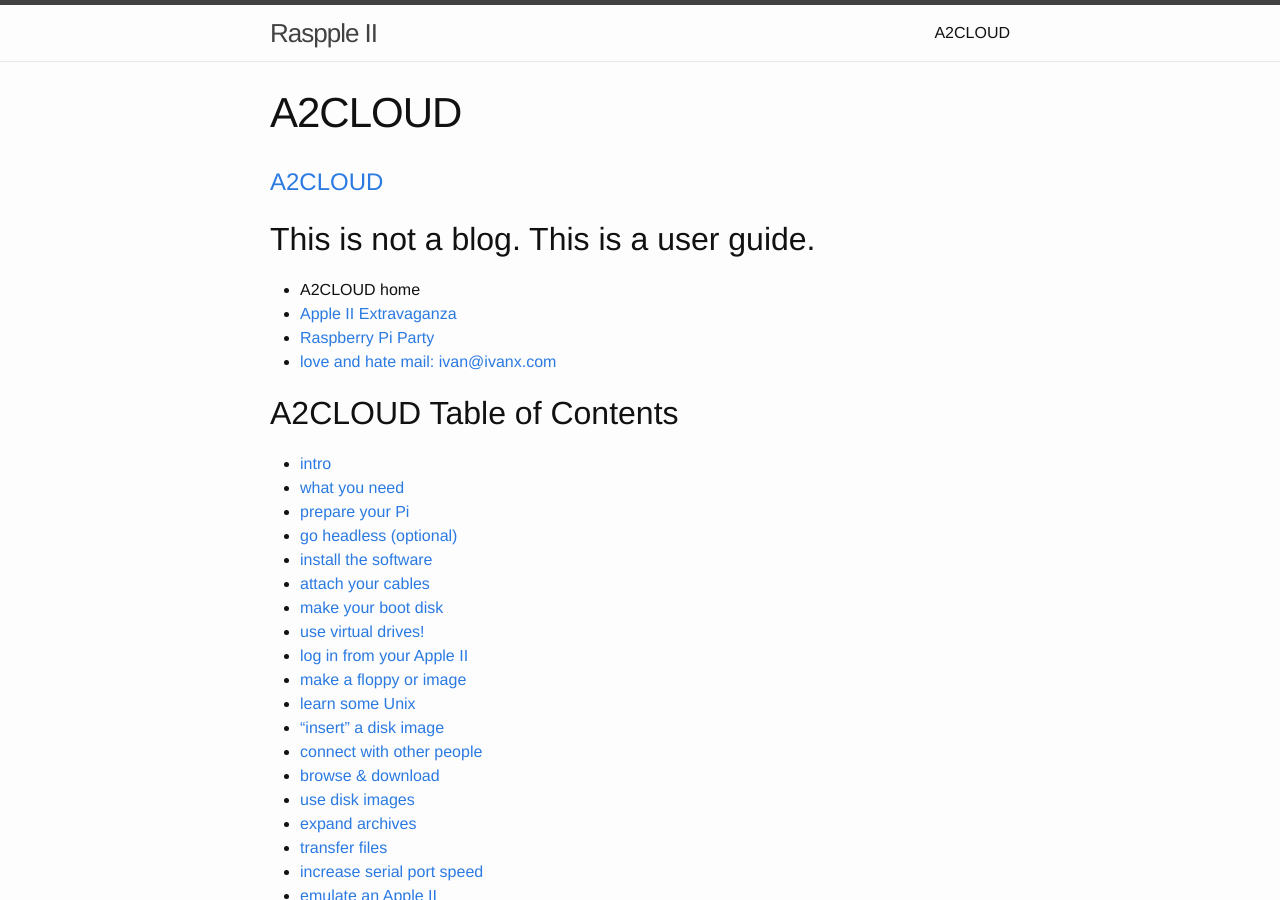
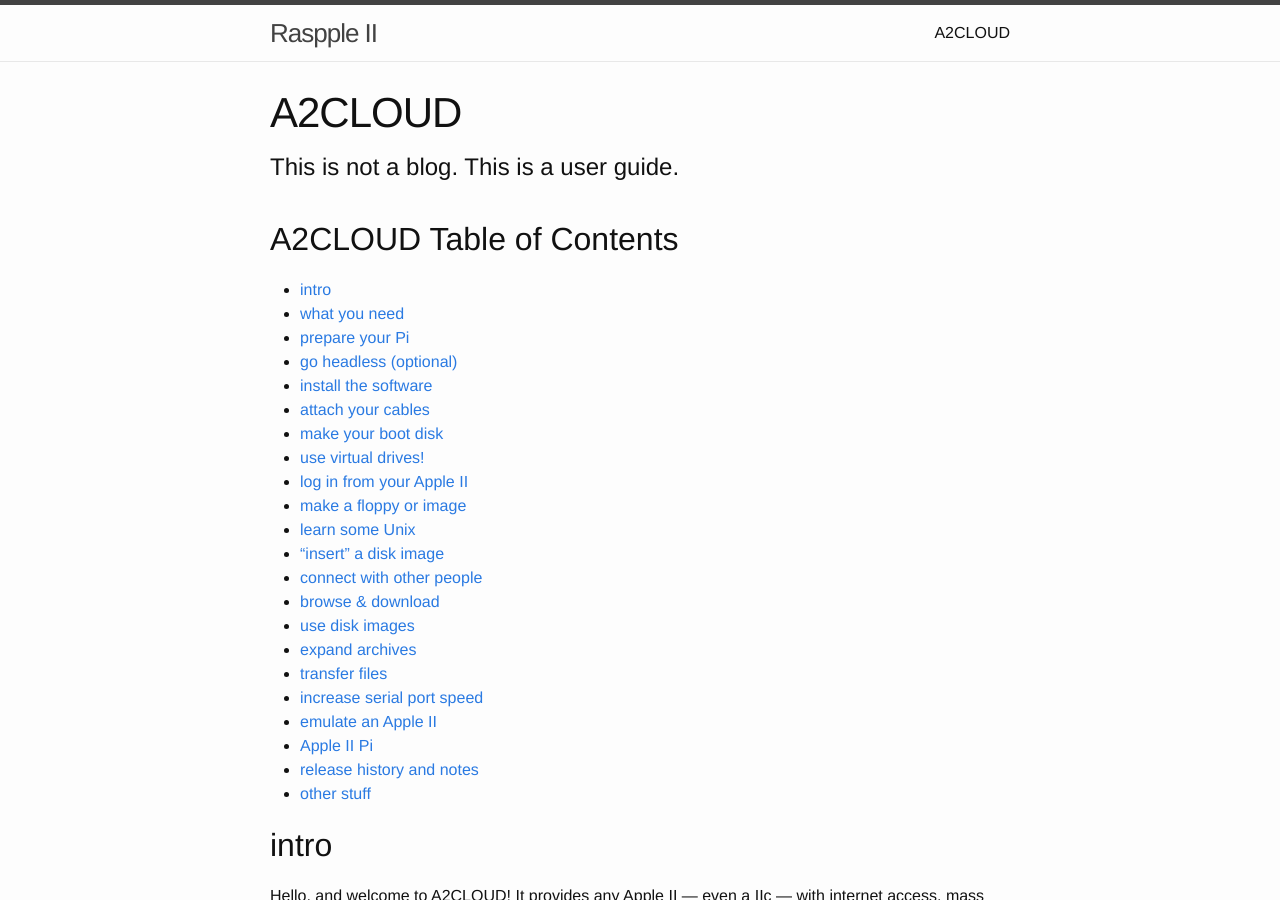
Before and after one commit to RasppleII/rasppleii.github.io, a Jekyll site: the page built from a2cloud/index.md, in a window 1280 px wide and 900 px high. Built offline with Jekyll 4.4.1, drawn with Linux system fonts in a browser that asks for light colours; some of the changed lines change nothing that is shown.

Commit message:
a2c/index.md: Begin migrating to jekyll style
Right now, this is going to be done as a static page because I don't yet
know how to select a specific batch of posts from the blog, but not
others.  Even mostly unstyled, it doesn't look bad.

```diff
--- a/a2cloud/index.md
+++ b/a2cloud/index.md
@@ -1,31 +1,29 @@
 ---
 layout: page
 title: A2CLOUD
+subtitle: This is not a blog. This is a user guide.
 permalink: /a2cloud/
 ---
 
+<!--
+This header, part of the WP-based A2CLOUD site, doesn't really seem to fit
+into the current Jekyll-based template well.  If we want to recreate it,
+that's fine, but it should probably live in one of the templates.
+			-Joseph 2016-01-02
+-->
+<!--
 <header markdown="1">
-# [A2CLOUD][]
-
-## This is not a blog. This is a user guide.
-
-
-<!--
-This file is an export of the WordPress site for A2CLOUD, pulled in October
-2015 from <http://appleii.ivanx.com/a2cloud/>.  The formatting and links have
-been pretty heavily modified to convert the page to Markdown format.
--->
-
 * A2CLOUD home
 * [Apple II Extravaganza][]
 * [Raspberry Pi Party][]
 * [love and hate mail: ivan@ivanx.com][ivanx]
 
-[A2CLOUD]: index.html "A2CLOUD"
 [Apple II Extravaganza]: http://appleii.ivanx.com/
 [Raspberry Pi Party]: http://ivanx.com/raspberrypi/
+</header>
+-->
+[A2CLOUD]: index.html "A2CLOUD"
 [ivanx]: mailto:ivan@ivanx.com "Contact Ivan Drucker"
-</header>
 
 <nav markdown="1">
 ## A2CLOUD Table of Contents
```
